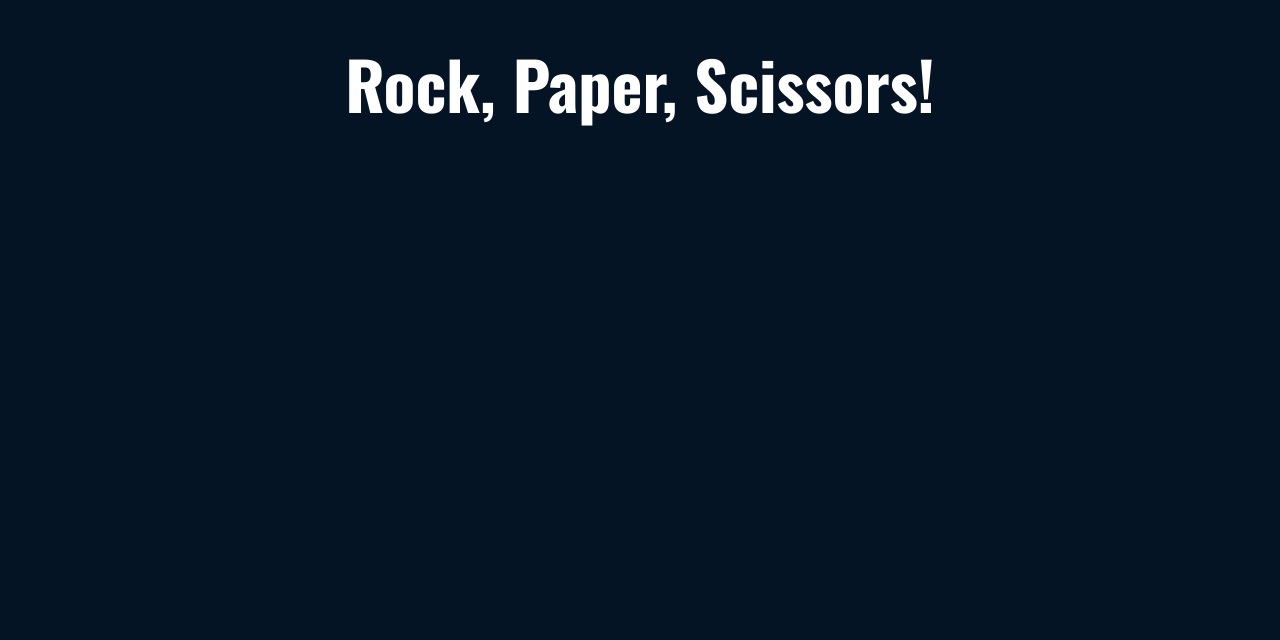
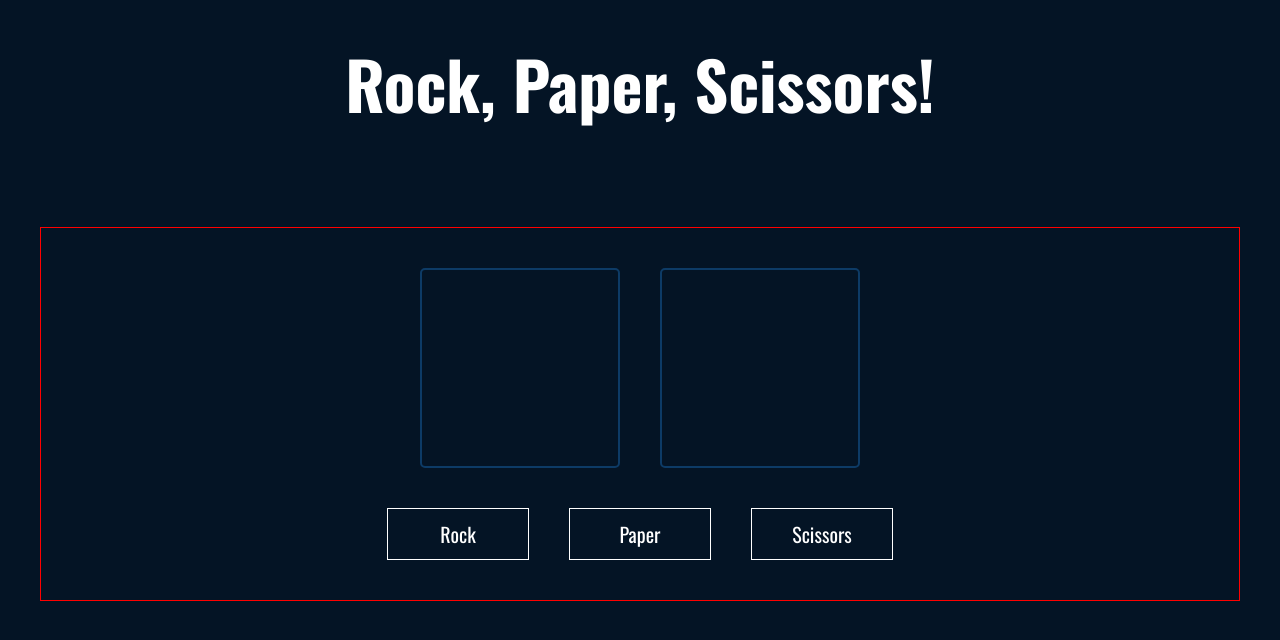
Before and after one commit to asing44/TOP-RPS, a website built with Vite: page index.html in a window 1280 px wide. Built offline with nearby package versions, Linux system fonts and the light colour scheme; a web font is replaced by a local one.

Commit message:
Creating UI

```diff
--- a/index.html
+++ b/index.html
@@ -13,8 +13,23 @@
 <body>
     <div class="main-c">
         <h1 class="title">Rock, Paper, Scissors!</h1>
-        <div class="display-c"></div>
-        <div class="user-buttons-c"></div>
+        <div class="display-c">
+            <div class="choices-c">
+                <div class="player-choice-w">
+                    <div class="player-choice-icon"></div>
+                    <div class="player-choice-text"></div>
+                </div>
+                <div class="computer-choice-w">
+                    <div class="computer-choice-icon"></div>
+                    <div class="computer-choice-text"></div>
+                </div>
+            </div>
+            <div class="user-buttons-c">
+                <button class="button-rock" onClick="rps('Rock')">Rock</button>
+                <button class="button-paper" onClick="rps('Paper')">Paper</button>
+                <button class="button-scissors" onClick="rps('Scissors')">Scissors</button>
+            </div>
+        </div>
     </div>
 </body>
 <script src="scripts.js"></script>
--- a/scripts.js
+++ b/scripts.js
@@ -2,35 +2,40 @@ let computerScore = 0;
 let playerScore = 0;
 let gamesPlayed = 0;
 
+const playerChoiceText = document.getElementsByClassName("player-choice-text")[0];
+playerChoiceText.textContent = "";
+
 function getChoices() {
     let computerChoice = Math.floor(Math.random() * 3);
     if (computerChoice == 0) {
-        return 'ROCK'
+        return 'Rock'
     } else if (computerChoice == 1) {
-        return 'PAPER'
+        return 'Paper'
     } else {
-        return 'SCISSORS'
+        return 'Scissors'
     }
 }
 
-function rps() {
-    let playerInput = prompt("What is your move? Rock, Paper, or Scissors?")
-    if (playerInput == 'ROCK') {
-        if (getChoices() == 'PAPER') {
+function rps(playerMove) {
+    if (playerMove == 'Rock') {
+        playerChoiceText.textContent = "Rock!";
+        if (getChoices() == 'Paper') {
             computerScore += 1;
-        } else if (getChoices() == 'SCISSORS') {
+        } else if (getChoices() == 'Scissors') {
             playerScore += 1;
         }
-    } else if (playerInput == "PAPER") {
-        if (getChoices() == "ROCK") {
+    } else if (playerMove == "Paper") {
+        playerChoiceText.textContent = "Paper!";
+        if (getChoices() == "Rock") {
             playerScore += 1;
-        } else if (getChoices() == "SCISSORS") {
+        } else if (getChoices() == "Scissors") {
             computerScore += 1;
         }
     } else {
-        if (getChoices() == "ROCK") {
+        playerChoiceText.textContent = "Scissors!";
+        if (getChoices() == "Rock") {
             computerScore += 1;
-        } else if (getChoices() == "PAPER") {
+        } else if (getChoices() == "Paper") {
             playerScore += 1;
         }
     }
--- a/style.scss
+++ b/style.scss
@@ -9,6 +9,7 @@ $color-secondary-light: #FAF0CA;
 $color-light: #ffffff;
 $color-dark: #041425;
 
+$animation-timing: all 150ms ease-in;
 
 *,
 *::before,
@@ -83,6 +84,7 @@ small {
 a,
 button {
     all: unset;
+    cursor: pointer;
 }
 
 ul.-no-list,
@@ -120,5 +122,55 @@ select {
     width: 100%;
     flex-direction: column;
     align-items: center;
-    padding: 2rem 2rem;
+    gap: 5rem;
+    padding: 2rem;
 }
+
+.display-c {
+    display: flex;
+    width: 100%;
+    flex-direction: column;
+    align-items: center;
+    gap: 2rem;
+    padding: 2rem;
+    border: 1px solid red;
+
+    .choices-c {
+        display: flex;
+        min-height: 50px;
+        gap: 2rem;
+
+        .player-choice-w, .computer-choice-w {
+            display: flex;
+            height: 10rem;
+            width: 10rem;
+            justify-content: center;
+            padding: 1rem;
+            border: 2px solid $color-primary;
+            border-radius: 0.25rem;
+        }
+    }
+
+    .user-buttons-c {
+        display: flex;
+        justify-content: center;
+        align-items: center;
+        gap: 2rem;
+
+        button {
+            display: grid;
+            min-width: 100px;
+            place-content: center;
+            padding: 0.5rem 1rem;
+            border: 1.32px solid $color-light;
+            transition: $animation-timing;
+
+            &:hover {
+                background-color: $color-light;
+                color: $color-dark;
+                transform: translateX(2px) translateY(-2px);
+                box-shadow: -2px 2px 5px 2px transparentize($color-light, 0.85);
+            }
+        }
+    }
+}
```
Also changed, not shown: style.css, 1 other file.
